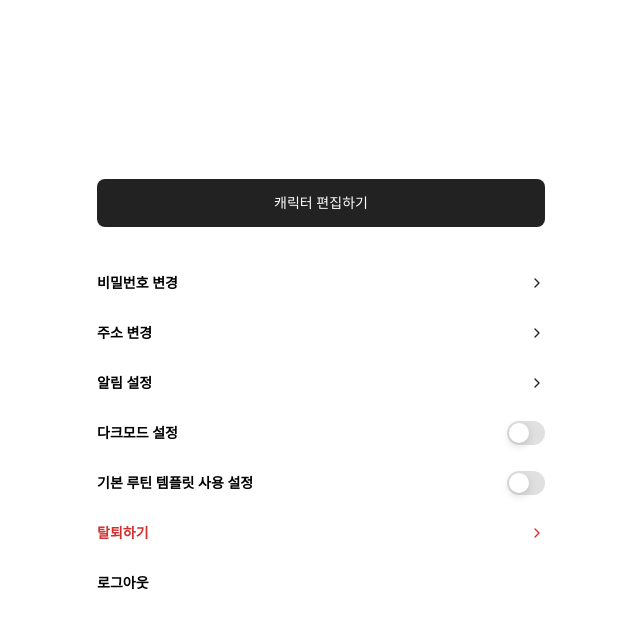
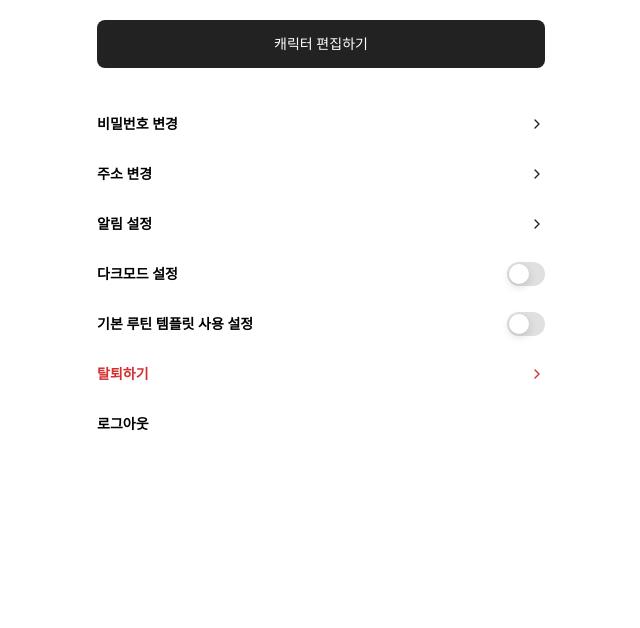
Before and after one commit to prgrms-web-devcourse-final-project/WBE4_5_GCC_FE, a Next.js app: page /profile in a window 1280 px wide. Shown: the top 628 px of the page, without its empty margins (319-959 px from the left). Built offline with nearby package versions, Linux system fonts and the light colour scheme.

Commit message:
📝 Chore: 레이아웃 수정

```diff
--- a/src/app/profile/page.tsx
+++ b/src/app/profile/page.tsx
@@ -11,7 +11,7 @@
   const [templateUse, setTemplateUse] = useState(false);
 
   return (
-    <div className="flex min-h-screen flex-col items-center justify-center px-5">
+    <div className="flex min-h-screen flex-col items-center p-5">
       <div className="w-full max-w-md">
         <Button
           className="h-[48px] bg-[#222222] text-sm font-medium text-white"
```
